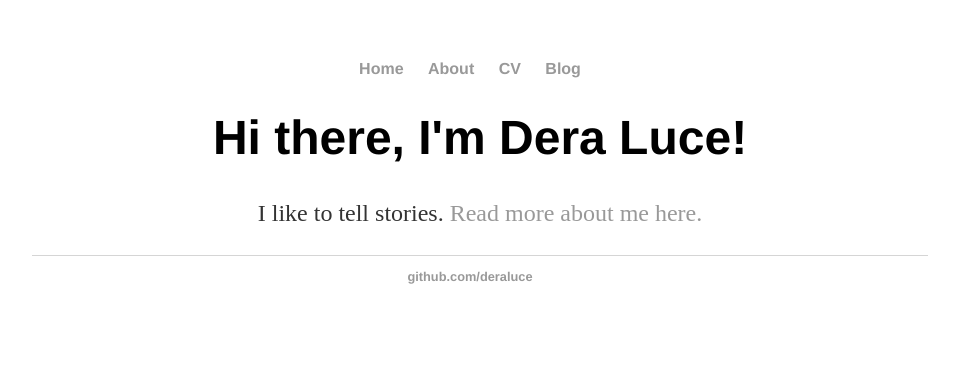
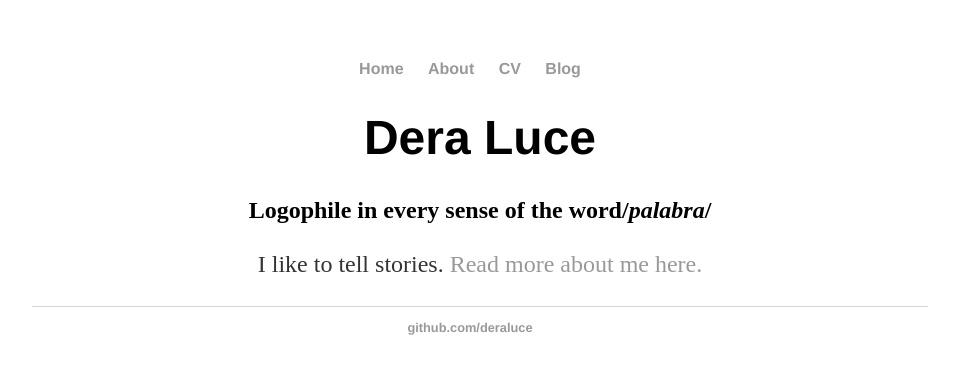
Before and after one commit to DeraLuce/DeraLuce.github.io, a Jekyll site: the page built from index.html, in a window 1280 px wide. Shown: the top 374 px of the page, without its empty margins (160-1119 px from the left). Built offline with Jekyll 4.4.1, drawn with Linux system fonts in a browser that asks for light colours.

Commit message:
Update index.html

```diff
--- a/index.html
+++ b/index.html
@@ -3,6 +3,7 @@ layout: default
 title: Dera Luce
 ---
 <div class="blurb">
-	<h1>Hi there, I'm Dera Luce!</h1>
+	<h1>Dera Luce</h1>
+	<h2> Logophile in every sense of the word/<em>palabra</em>/</h2>
 	<p>I like to tell stories. <a href="/about">Read more about me here.</a></p>
 </div><!-- /.blurb -->
```
